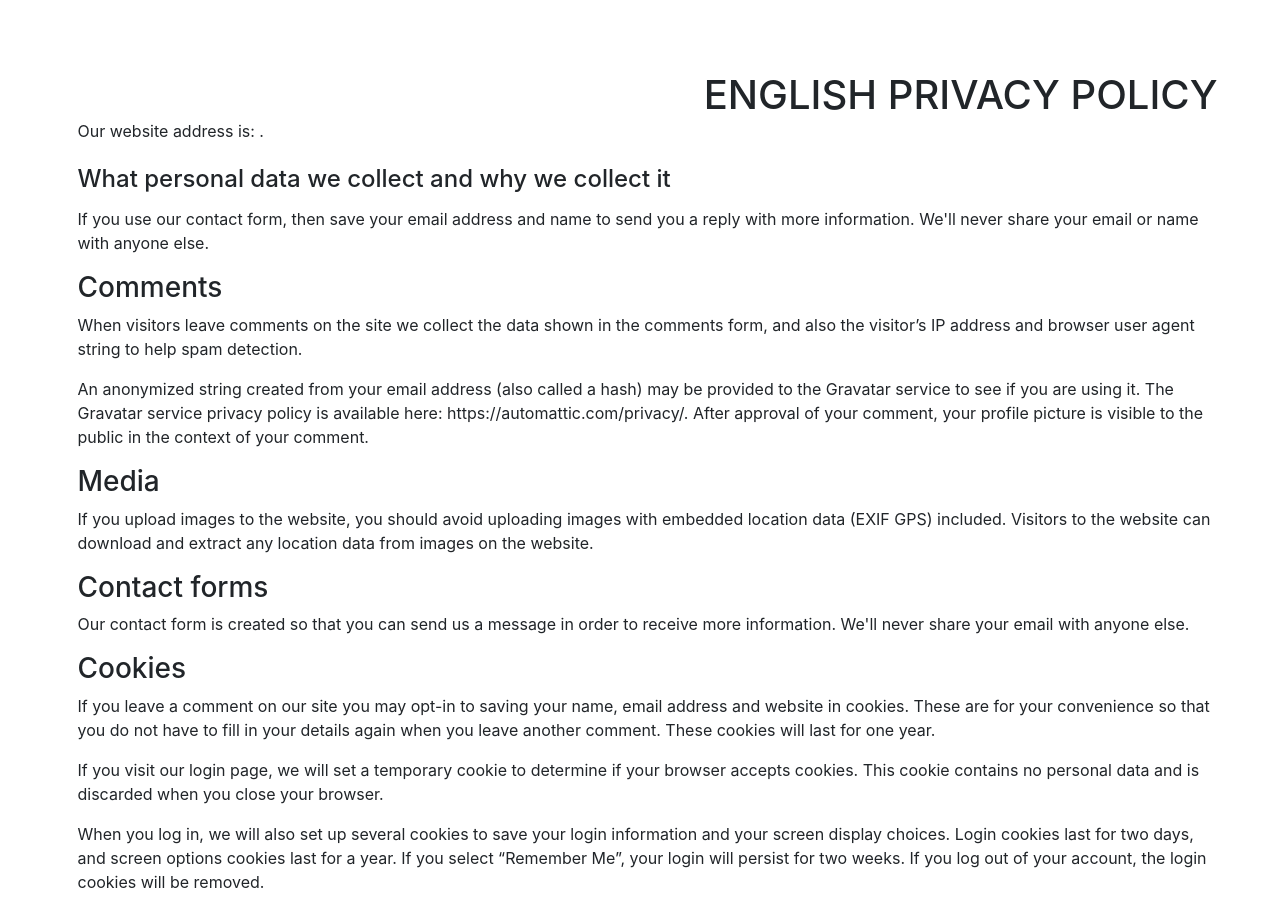
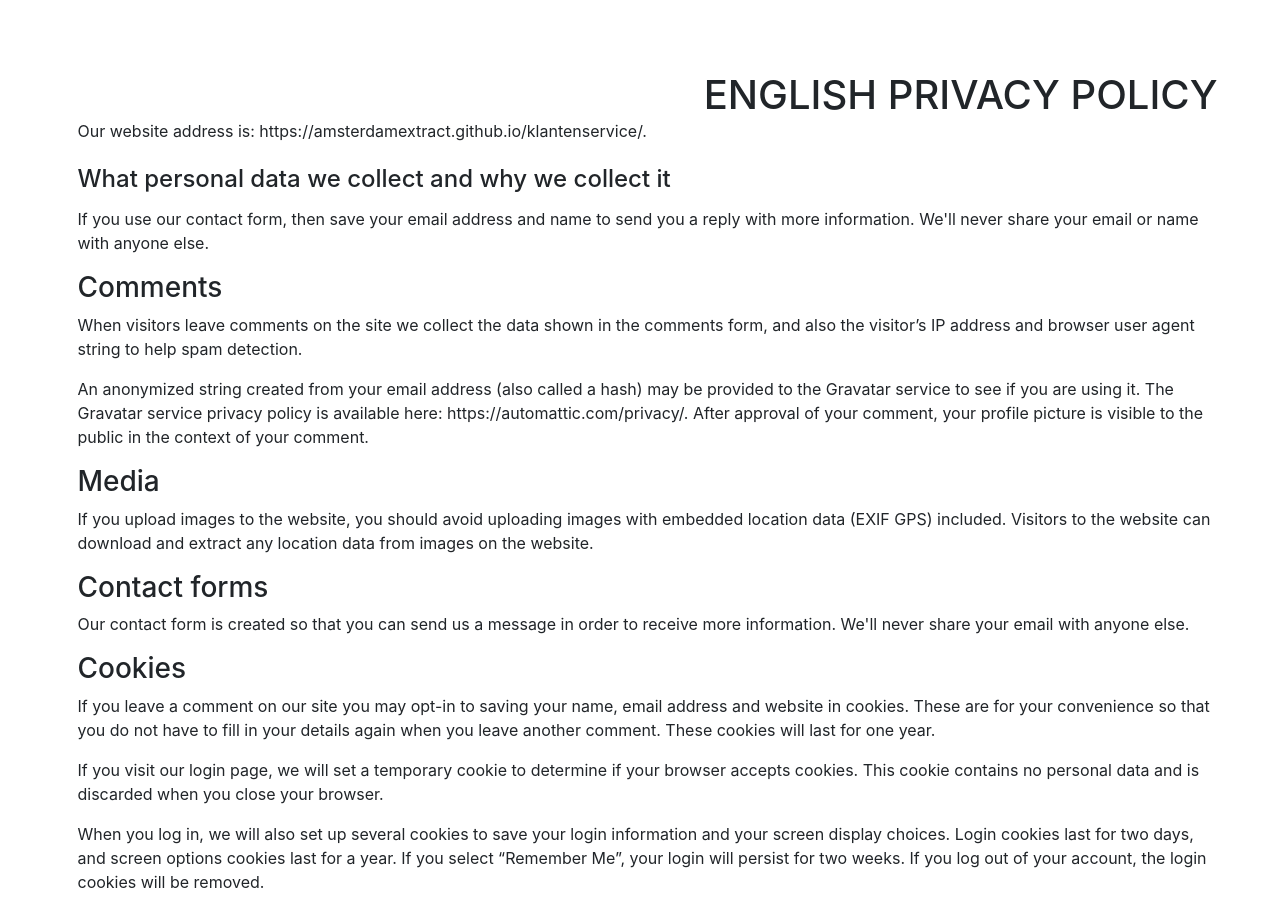
Before and after one commit to amsterdamextract/klantenservice, a plain HTML site: page privacy.html in a window 1280 px wide. Shown: the part 3943-4850 px from the top of the page. Drawn offline with Linux system fonts and the light colour scheme.

Commit message:
Update privacy.html

```diff
--- a/privacy.html
+++ b/privacy.html
@@ -165,7 +165,7 @@ Netherlands<br><br>
 
 <h1>ENGLISH PRIVACY POLICY</h1>
 		<br><br>
-<p>Our website address is: .</p>
+<p>Our website address is: https://amsterdamextract.github.io/klantenservice/.</p>
 
 
 
```
